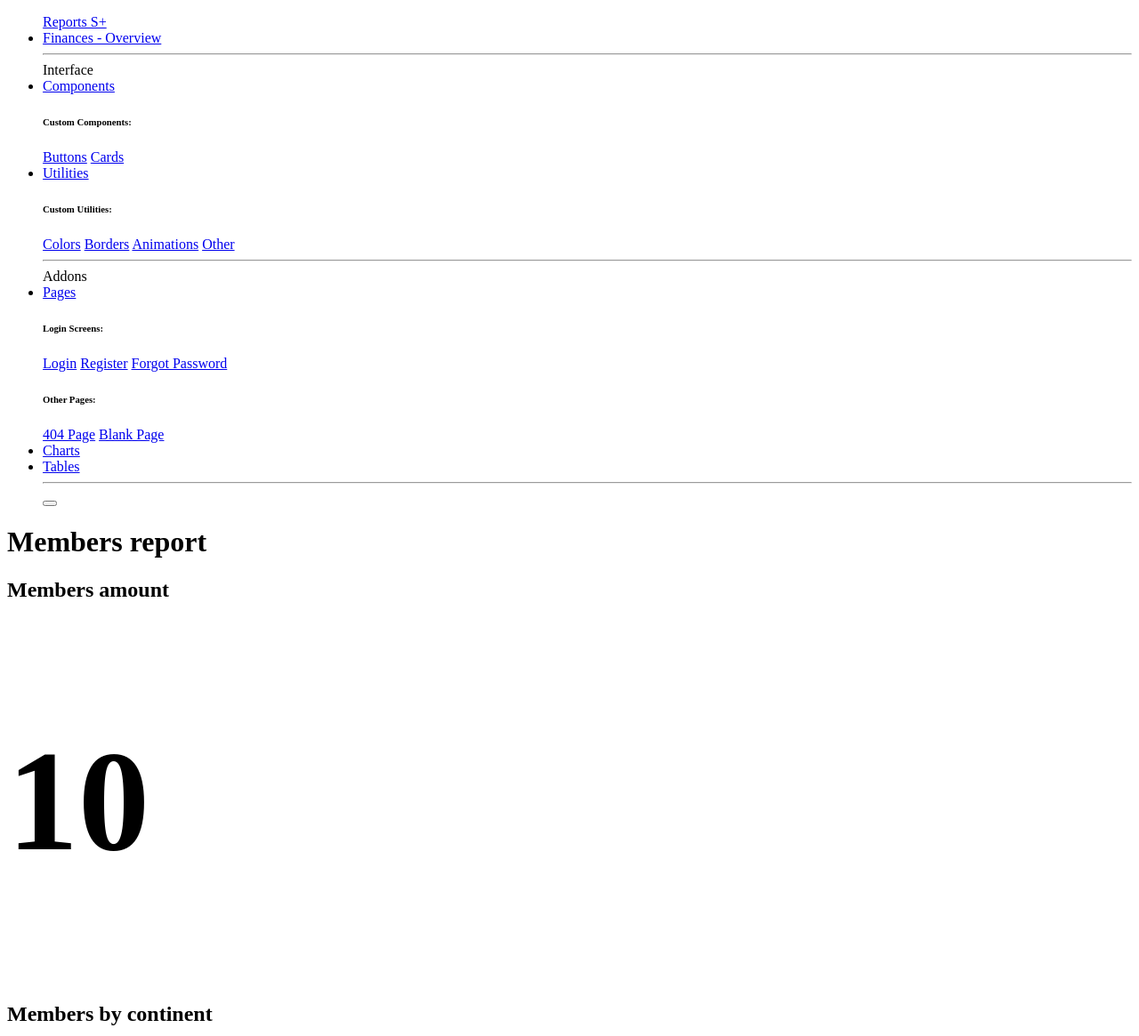
After one commit to oadiazp/erpsomosmas, a Django app: template apps/reports/templates/reports/members.html in a window 1280 px wide. The commit adds this page. Shown: the top 1165 px of the page at 89% size. Run offline with Django 3.2, Linux system fonts and the light colour scheme; the template is opened without the code that fills it: most values are stand-ins (such as "Sample title", 1, 10 or a date in 2020); parts of the project's set-up code (start-up, migrations or seed data) failed here and were passed over; some libraries are stand-ins or nearby versions.

Commit message:
Report members

```diff
--- /dev/null
+++ b/apps/core/static/css/members.css
@@ -0,0 +1,7 @@
+.members-amount {
+    font-size: 10rem;
+}
+
+#continents-container {
+    height: 500px;
+}
--- /dev/null
+++ b/apps/core/static/js/members.js
@@ -0,0 +1,20 @@
+$(function () {
+    var map = L.map('continents-container', {
+        zoomAnimation: false
+    });
+
+    L.tileLayer('https://api.mapbox.com/styles/v1/{id}/tiles/{z}/{x}/{y}?access_token=pk.eyJ1Ijoib2FkaWF6IiwiYSI6ImNrOWg5bGdxdjA5cDMzZW54azgxZTRicWcifQ.cs5abjLhdy4UHCgw1yCNQA', {
+        attribution: 'Map data &copy; <a href="https://www.openstreetmap.org/">OpenStreetMap</a> contributors, <a href="https://creativecommons.org/licenses/by-sa/2.0/">CC-BY-SA</a>, Imagery © <a href="https://www.mapbox.com/">Mapbox</a>',
+        maxZoom: 18,
+        id: 'mapbox/streets-v11',
+        tileSize: 512,
+        zoomOffset: -1,
+        accessToken: 'your.mapbox.access.token'
+    }).addTo(map);
+
+    map.fitWorld().zoomIn();
+
+    map.on('resize', function (e) {
+        map.fitWorld({reset: true}).zoomIn();
+    });
+});
--- a/apps/reports/templates/reports/base.html
+++ b/apps/reports/templates/reports/base.html
@@ -22,7 +22,7 @@
 
     <!-- Custom styles for this template-->
     <link href="{% static 'node_modules/startbootstrap-sb-admin-2/css/sb-admin-2.min.css' %}" rel="stylesheet">
-
+    {% block css %}{% endblock %}
 </head>
 
 <body id="page-top">
@@ -196,11 +196,11 @@
 </div>
 <!-- End of Page Wrapper -->
 
-
+<script src="{% static 'node_modules/startbootstrap-sb-admin-2/vendor/jquery/jquery.min.js' %}"></script>
 <script src="{% static 'node_modules/startbootstrap-sb-admin-2/vendor/bootstrap/js/bootstrap.bundle.min.js' %}"></script>
 <script src="{% static 'node_modules/startbootstrap-sb-admin-2/vendor/jquery-easing/jquery.easing.min.js' %}"></script>
 <script src="{% static 'node_modules/startbootstrap-sb-admin-2/js/sb-admin-2.min.js' %}"></script>
-
+{% block js %}{% endblock %}
 </body>
 
 </html>
--- /dev/null
+++ b/apps/reports/templates/reports/members.html
@@ -0,0 +1,38 @@
+{% extends 'reports/base.html' %}
+
+{% load i18n %}
+{% load static %}
+
+{% block content %}
+    <h1>{% trans 'Members report' %}</h1>
+    <h2>{% trans 'Members amount' %}</h2>
+    <div class="row justify-content-center">
+        <div class="col-sm-4 col-md-4 col-lg-4">
+            <h2 class="members-amount">{{ amount }}</h2>
+        </div>
+    </div>
+
+    <h2>{% trans 'Members by continent' %}</h2>
+    <div class="row justify-content-center">
+        <div class="col-sm-4 col-md-4 col-lg-4" id="continents-container">
+
+        </div>
+    </div>
+
+    <h2>{% trans 'Members by country' %}</h2>
+    <div class="row">
+        <div class="col-sm-12 col-md-12 col-lg-12" id="countries-container">
+
+        </div>
+    </div>
+{% endblock %}
+
+{% block css %}
+    <link rel="stylesheet" href="{% static 'node_modules/leaflet/dist/leaflet.css' %}">
+    <link rel="stylesheet" href="{% static 'css/members.css' %}">
+{% endblock %}
+
+{% block js %}
+    <script src="{% static 'node_modules/leaflet/dist/leaflet.js' %}"></script>
+    <script src="{% static 'js/members.js' %}"></script>
+{% endblock %}
--- a/apps/reports/urls.py
+++ b/apps/reports/urls.py
@@ -1,6 +1,6 @@
 from django.urls import path
 
-from apps.reports.views import FinancesAllView
+from apps.reports.views import FinancesAllView, MembersView, ContinentsView
 
 urlpatterns = [
     path(
@@ -8,4 +8,14 @@ urlpatterns = [
         FinancesAllView.as_view(),
         name='report_general_finances'
     ),
+    path(
+        'members/',
+        MembersView.as_view(),
+        name='report_members'
+    ),
+    path(
+        'json/continents',
+        ContinentsView.as_view(),
+        name='json_continents'
+    ),
 ]
--- a/package.json
+++ b/package.json
@@ -9,6 +9,7 @@
   "author": "",
   "license": "ISC",
   "dependencies": {
+    "leaflet": "^1.6.0",
     "startbootstrap-sb-admin-2": "^4.0.7"
   }
 }
```
Also changed, not shown: apps/reports/services.py (+25 -1 lines), apps/reports/views.py (+18 -1 lines), package-lock.json.
